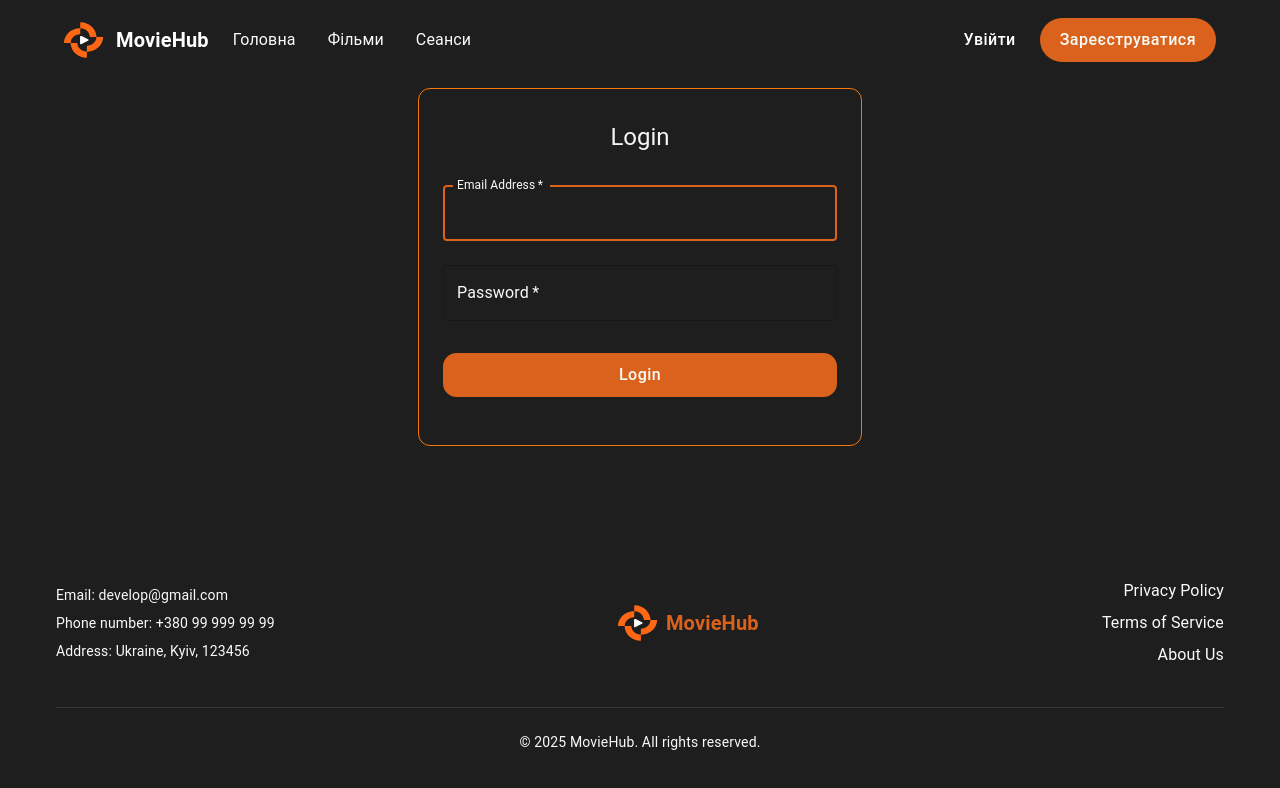
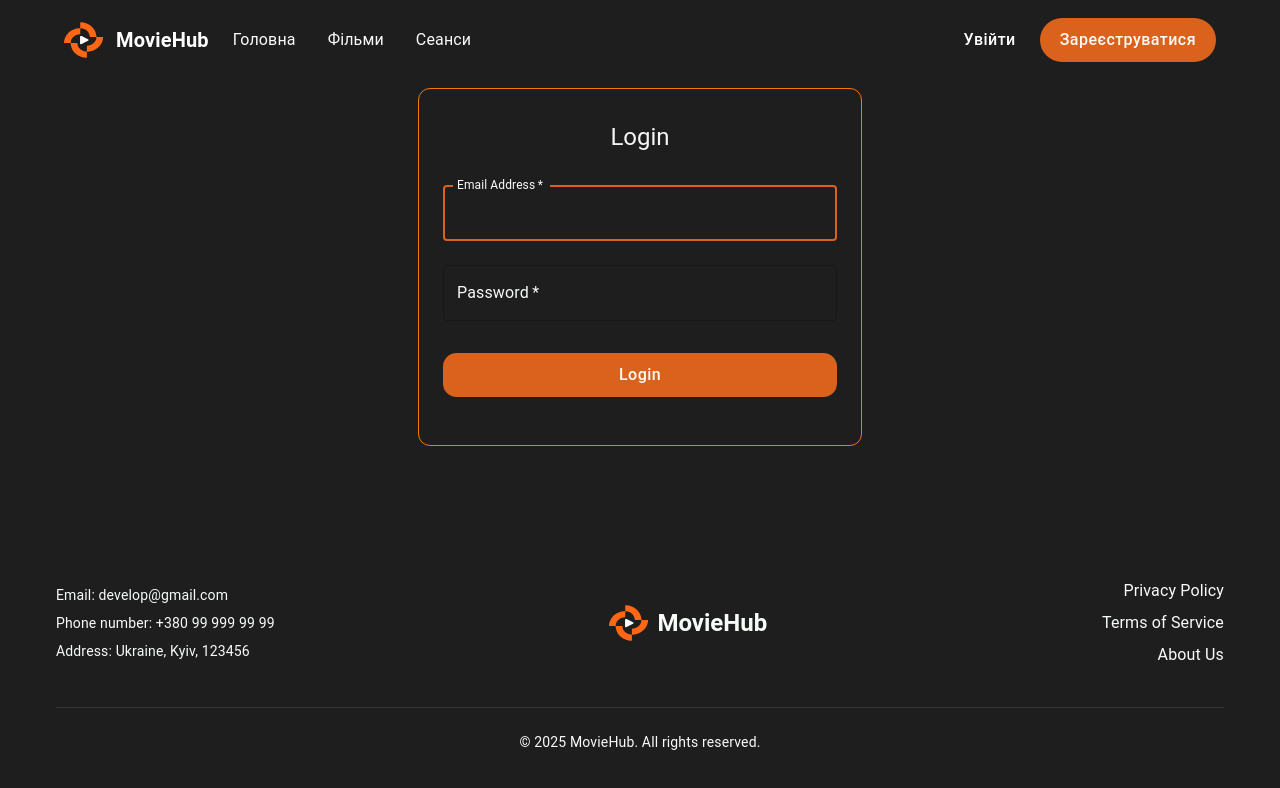
Before and after one commit to Rivgoo/MovieHub-WEB, a React (Vite) app: page /login in a window 1280 px wide. Shown: the top 788 px of the page. Built offline with nearby package versions, Linux system fonts and the light colour scheme.

Commit message:
fix: text size and text color
task #56

```diff
--- a/src/shared/components/Footer.tsx
+++ b/src/shared/components/Footer.tsx
@@ -53,12 +53,12 @@ const Footer: React.FC = () => {
 
           {/* Logo */}
           <Typography
-            variant="h6"
+            variant="h5"
             component="div"
             sx={{
               fontWeight: 700,
               textAlign: "center",
-              color: "primary.main",
+              color: "primary.light",
               display: "flex",
               alignItems: "center",
               justifyContent: "center",
```
